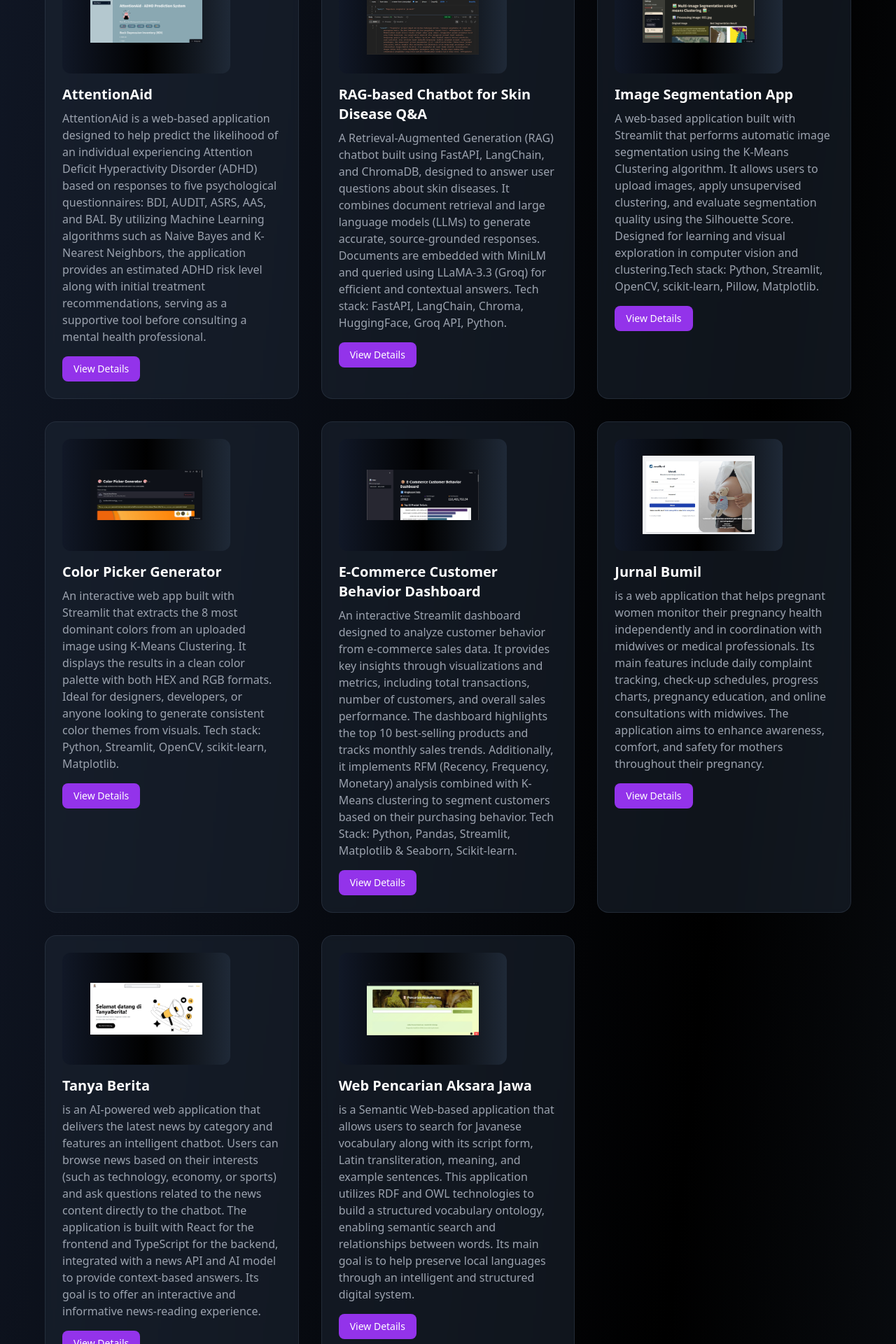
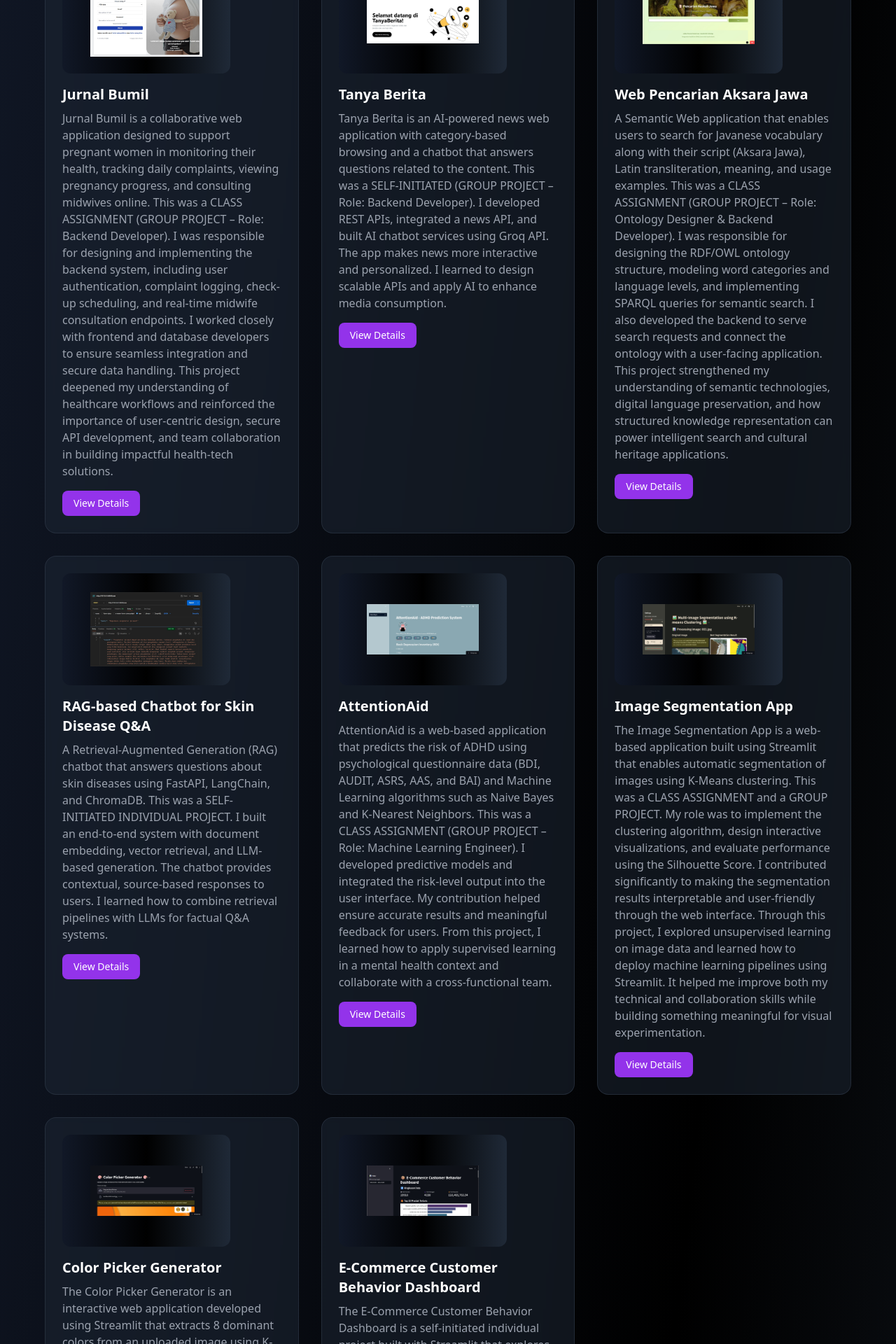
Before and after one commit to risya22008/porto-v2-risya, a React (Vite) app in the folder frontend/: page / in a window 1280 px wide. Shown: the part 1160-3080 px from the top of the page at 70% size. Built offline with nearby package versions, Linux system fonts and the light colour scheme.

Commit message:
chore: update project descriptions on portfolio

```diff
--- a/frontend/src/pages/Home.jsx
+++ b/frontend/src/pages/Home.jsx
@@ -36,60 +36,60 @@ export default function ModernPortfolio() {
 
   const projects = [
     {
+      title: 'Jurnal Bumil',
+      description: 'Jurnal Bumil is a collaborative web application designed to support pregnant women in monitoring their health, tracking daily complaints, viewing pregnancy progress, and consulting midwives online. This was a CLASS ASSIGNMENT (GROUP PROJECT – Role: Backend Developer). I was responsible for designing and implementing the backend system, including user authentication, complaint logging, check-up scheduling, and real-time midwife consultation endpoints. I worked closely with frontend and database developers to ensure seamless integration and secure data handling. This project deepened my understanding of healthcare workflows and reinforced the importance of user-centric design, secure API development, and team collaboration in building impactful health-tech solutions.',
+      image: '/jurnalBumil.jpeg',
+      link: 'https://github.com/risya22008/JurnalBumil',
+      type: 'web',
+    },
+    {
+      title: 'Tanya Berita',
+      description: 'Tanya Berita is an AI-powered news web application with category-based browsing and a chatbot that answers questions related to the content. This was a SELF-INITIATED (GROUP PROJECT – Role: Backend Developer). I developed REST APIs, integrated a news API, and built AI chatbot services using Groq API. The app makes news more interactive and personalized. I learned to design scalable APIs and apply AI to enhance media consumption.',
+      image: '/tanyaBerita.jpeg',
+      link: 'https://github.com/risya22008/TanyaBerita',
+      type: 'web',
+    },
+    {
+      title: 'Web Pencarian Aksara Jawa',
+      description: 'A Semantic Web application that enables users to search for Javanese vocabulary along with their script (Aksara Jawa), Latin transliteration, meaning, and usage examples. This was a CLASS ASSIGNMENT (GROUP PROJECT – Role: Ontology Designer & Backend Developer). I was responsible for designing the RDF/OWL ontology structure, modeling word categories and language levels, and implementing SPARQL queries for semantic search. I also developed the backend to serve search requests and connect the ontology with a user-facing application. This project strengthened my understanding of semantic technologies, digital language preservation, and how structured knowledge representation can power intelligent search and cultural heritage applications.',
+      image: '/aksaraJawa.jpeg',
+      link: 'https://github.com/risya22008/Web-Pencarian-Aksara-Jawa',
+      type: 'web',
+    },
+    {
+      title: 'RAG-based Chatbot for Skin Disease Q&A',
+      description: 'A Retrieval-Augmented Generation (RAG) chatbot that answers questions about skin diseases using FastAPI, LangChain, and ChromaDB. This was a SELF-INITIATED INDIVIDUAL PROJECT. I built an end-to-end system with document embedding, vector retrieval, and LLM-based generation. The chatbot provides contextual, source-based responses to users. I learned how to combine retrieval pipelines with LLMs for factual Q&A systems.',
+      image: '/chatbot-rag.jpeg',
+      link: 'https://github.com/risya22008/Chatbot-RAG',
+      type: 'ml',
+    },
+    {
       title: 'AttentionAid',
-      description: 'AttentionAid is a web-based application designed to help predict the likelihood of an individual experiencing Attention Deficit Hyperactivity Disorder (ADHD) based on responses to five psychological questionnaires: BDI, AUDIT, ASRS, AAS, and BAI. By utilizing Machine Learning algorithms such as Naive Bayes and K-Nearest Neighbors, the application provides an estimated ADHD risk level along with initial treatment recommendations, serving as a supportive tool before consulting a mental health professional.',
+      description: 'AttentionAid is a web-based application that predicts the risk of ADHD using psychological questionnaire data (BDI, AUDIT, ASRS, AAS, and BAI) and Machine Learning algorithms such as Naive Bayes and K-Nearest Neighbors. This was a CLASS ASSIGNMENT (GROUP PROJECT – Role: Machine Learning Engineer). I developed predictive models and integrated the risk-level output into the user interface. My contribution helped ensure accurate results and meaningful feedback for users. From this project, I learned how to apply supervised learning in a mental health context and collaborate with a cross-functional team.',
       image: '/attentionaid.jpeg',
       link: 'https://github.com/risya22008/mini-proyek-adhd',
       type: 'ml',
     },
     {
-      title: 'RAG-based Chatbot for Skin Disease Q&A',
-      description: 'A Retrieval-Augmented Generation (RAG) chatbot built using FastAPI, LangChain, and ChromaDB, designed to answer user questions about skin diseases. It combines document retrieval and large language models (LLMs) to generate accurate, source-grounded responses. Documents are embedded with MiniLM and queried using LLaMA-3.3 (Groq) for efficient and contextual answers. Tech stack: FastAPI, LangChain, Chroma, HuggingFace, Groq API, Python.',
-      image: '/chatbot-rag.jpeg',
-      link: 'https://github.com/risya22008/Chatbot-RAG',
-      type: 'ml',
-    },
-    {
       title: 'Image Segmentation App',
-      description: 'A web-based application built with Streamlit that performs automatic image segmentation using the K-Means Clustering algorithm. It allows users to upload images, apply unsupervised clustering, and evaluate segmentation quality using the Silhouette Score. Designed for learning and visual exploration in computer vision and clustering.Tech stack: Python, Streamlit, OpenCV, scikit-learn, Pillow, Matplotlib.',
+      description: 'The Image Segmentation App is a web-based application built using Streamlit that enables automatic segmentation of images using K-Means clustering. This was a CLASS ASSIGNMENT and a GROUP PROJECT. My role was to implement the clustering algorithm, design interactive visualizations, and evaluate performance using the Silhouette Score. I contributed significantly to making the segmentation results interpretable and user-friendly through the web interface. Through this project, I explored unsupervised learning on image data and learned how to deploy machine learning pipelines using Streamlit. It helped me improve both my technical and collaboration skills while building something meaningful for visual experimentation.',
       image: '/image-segmentation.jpeg',
       link: 'https://github.com/risya22008/mini-proyek-datmin',
       type: 'ml',
     },
     {
       title: 'Color Picker Generator',
-      description: 'An interactive web app built with Streamlit that extracts the 8 most dominant colors from an uploaded image using K-Means Clustering. It displays the results in a clean color palette with both HEX and RGB formats. Ideal for designers, developers, or anyone looking to generate consistent color themes from visuals. Tech stack: Python, Streamlit, OpenCV, scikit-learn, Matplotlib.',
+      description: 'The Color Picker Generator is an interactive web application developed using Streamlit that extracts 8 dominant colors from an uploaded image using K-Means clustering. This was a CLASS ASSIGNMENT (INDIVIDUAL PROJECT). I designed and implemented the entire image processing pipeline, and built a clean user interface to display the resulting color palette in HEX and RGB formats. This project allowed me to creatively apply machine learning techniques—particularly unsupervised learning—to solve a visual and design-related problem. It was a fun way to bridge data science with digital creativity, and helped me develop both technical fluency and design sensibility. ',
       image: '/color-picker.jpeg',
       link: 'https://github.com/risya22008/colorPicker',
       type: 'ml',
     },
     {
       title: 'E-Commerce Customer Behavior Dashboard',
-      description: 'An interactive Streamlit dashboard designed to analyze customer behavior from e-commerce sales data. It provides key insights through visualizations and metrics, including total transactions, number of customers, and overall sales performance. The dashboard highlights the top 10 best-selling products and tracks monthly sales trends. Additionally, it implements RFM (Recency, Frequency, Monetary) analysis combined with K-Means clustering to segment customers based on their purchasing behavior. Tech Stack: Python, Pandas, Streamlit, Matplotlib & Seaborn, Scikit-learn.',
+      description: 'The E-Commerce Customer Behavior Dashboard is a self-initiated individual project built with Streamlit that explores customer segmentation and behavior using RFM (Recency, Frequency, Monetary) analysis and K-Means clustering on e-commerce sales data. I independently handled the entire process—from data preprocessing and feature engineering to interactive dashboard design and customer segmentation. I created dynamic visualizations to uncover customer insights and support data-driven decisions, blending analytical skills with storytelling through visuals. This project reflects my curiosity to apply machine learning in real-world business contexts, and demonstrates my ability to independently manage a project from start to finish.',
       image: '/e_commerce.jpeg',
       link: 'https://github.com/risya22008/e-comerce_data-analisis',
       type: 'ml',
-    },
-    {
-      title: 'Jurnal Bumil',
-      description: 'is a web application that helps pregnant women monitor their pregnancy health independently and in coordination with midwives or medical professionals. Its main features include daily complaint tracking, check-up schedules, progress charts, pregnancy education, and online consultations with midwives. The application aims to enhance awareness, comfort, and safety for mothers throughout their pregnancy.',
-      image: '/jurnalBumil.jpeg',
-      link: 'https://github.com/risya22008/JurnalBumil',
-      type: 'web',
-    },
-    {
-      title: 'Tanya Berita',
-      description: 'is an AI-powered web application that delivers the latest news by category and features an intelligent chatbot. Users can browse news based on their interests (such as technology, economy, or sports) and ask questions related to the news content directly to the chatbot. The application is built with React for the frontend and TypeScript for the backend, integrated with a news API and AI model to provide context-based answers. Its goal is to offer an interactive and informative news-reading experience.',
-      image: '/tanyaBerita.jpeg',
-      link: 'https://github.com/risya22008/TanyaBerita',
-      type: 'web',
-    },
-    {
-      title: 'Web Pencarian Aksara Jawa',
-      description: 'is a Semantic Web-based application that allows users to search for Javanese vocabulary along with its script form, Latin transliteration, meaning, and example sentences. This application utilizes RDF and OWL technologies to build a structured vocabulary ontology, enabling semantic search and relationships between words. Its main goal is to help preserve local languages through an intelligent and structured digital system.',
-      image: '/aksaraJawa.jpeg',
-      link: 'https://github.com/risya22008/Web-Pencarian-Aksara-Jawa',
-      type: 'web',
     },
   ];
 
```
